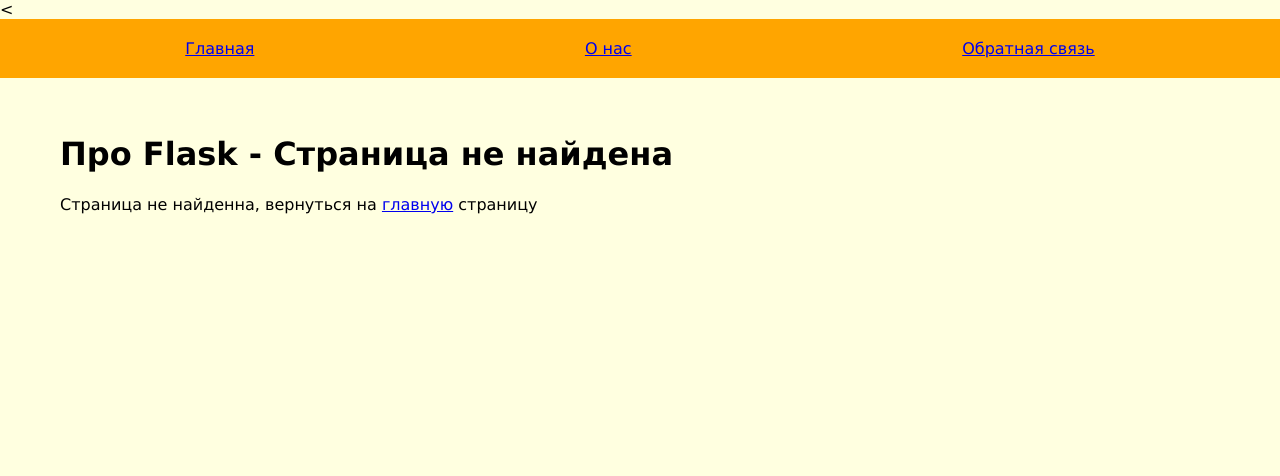
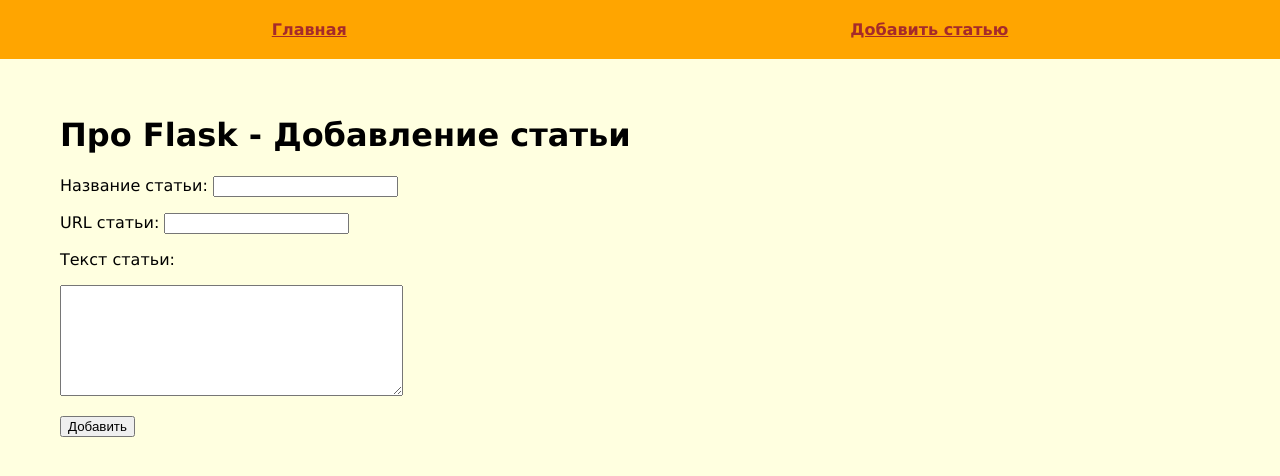
Before and after one commit to V-Tsutsurin/TopPython54, a Flask app: page /add_post in a window 1280 px wide. Shown: the top 476 px of the page. Run offline with Flask 3, Linux system fonts and the light colour scheme; data comes from the database, SQL or seed files in the repository; both versions use the stored data as it was after the commit.

Commit message:
21.07.2026

```diff
--- /dev/null
+++ b/FDataBase.py
@@ -0,0 +1,60 @@
+import sqlite3
+import time
+import math
+import re
+from flask import url_for
+
+class FDataBase:
+    def __init__(self, db):
+        self.__db = db
+        self.__cur = db.cursor()
+
+    def get_menu(self):
+        sql = "SELECT * FROM mainmenu"
+        try:
+            self.__cur.execute(sql)
+            res = self.__cur.fetchall()
+            if res:
+                return res
+        except IOError:
+            print("Ошибка чтения из базы данных")
+        return []
+
+    def add_post(self, title, text, url):
+        try:
+            self.__cur.execute("SELECT COUNT() as 'count' FROM posts WHERE url LIKE ?", (url,))
+            res = self.__cur.fetchone()
+            if res['count'] > 0:
+                print("Статья с таким url уже существует")
+                return False
+
+            base = url_for('static', filename='images')
+            text = re.sub(r'(?P<tag><img\s+[^>]*src=)(?P<quote>[\'"])(?P<url>.+?)(?P=quote)>', r'\g<tag>' + base + r'/\g<url>>', text)
+
+            tm = math.floor(time.time())
+            self.__cur.execute("INSERT INTO posts VALUES(NULL, ?, ?, ?, ?)", (title, text, url, tm))
+            self.__db.commit()
+            return True
+        except sqlite3.Error as e:
+            print("Ошибка добавления статьи в БД" + str(e))
+            return False
+
+    def get_posts_anonce(self):
+        try:
+            self.__cur.execute("SELECT id, title, text, url FROM posts ORDER BY time DESC")
+            res = self.__cur.fetchall()
+            if res:
+                return res
+        except sqlite3.Error as e:
+            print("Ошибка получения статей из БД" + str(e))
+        return []
+
+    def get_post(self, alias):
+        try:
+            self.__cur.execute(f"SELECT title, text FROM posts WHERE url='{alias}' LIMIT 1")
+            res = self.__cur.fetchone()
+            if res:
+                return res
+        except sqlite3.Error as e:
+            print("Ошибка получения статьи из БД" + str(e))
+        return False, False
--- a/first.py
+++ b/first.py
@@ -1,7 +1,7 @@
 import sqlite3
 import os
-
 from flask import Flask, render_template, url_for, request, flash, session, redirect, abort, g
+from FDataBase import FDataBase
 
 DATABASE = "/tmp/flsk.db"
 DEBUG = True
@@ -34,8 +34,20 @@
 @app.route("/index")
 @app.route("/")
 def index():
-    print(url_for("index"))
-    return render_template("index.html", title="Главная", menu=menu)
+    db = get_db()
+    dbase = FDataBase(db)
+    return render_template("index.html", title="Главная", menu=dbase.get_menu(), posts=dbase.get_posts_anonce())
+
+@app.route("/post/<alias>")
+def show_post(alias):
+    db = get_db()
+    dbase = FDataBase(db)
+    title, post = dbase.get_post(alias)
+    if not title:
+        abort(404)
+
+    return render_template("post.html", menu=dbase.get_menu(), title=title, post=post)
+
 
 @app.route("/about")
 def about():
@@ -68,7 +80,9 @@
 
 @app.errorhandler(404)
 def page_not_found(error):
-    return render_template("page404.html", title="Страница не найдена", menu=menu)
+    db = get_db()
+    dbase = FDataBase(db)
+    return render_template("page404.html", title="Страница не найдена", menu=dbase.get_menu())
 
 @app.route("/login", methods=["POST", "GET"])
 def login():
@@ -79,6 +93,21 @@
         return redirect(url_for('profile', username=session['userLogged']))
     return render_template("login.html", title="Авторизация", menu=menu)
 
+@app.route("/add_post", methods=["POST", "GET"])
+def add_post():
+    db = get_db()
+    dbase = FDataBase(db)
+    if request.method == "POST":
+        if len(request.form['name']) > 4 and len(request.form['post']) > 10:
+            res = dbase.add_post(request.form['name'], request.form['post'], request.form['url'])
+            if not res:
+                flash("Ошибка добавления статьи", category="error")
+            else:
+                flash("Статья добавленна успешно", category="success")
+        else:
+            flash("Ошибка добавления в базу данных", category="error")
+
+    return render_template("add_post.html", title="Добавление статьи", menu=dbase.get_menu())
 
 def get_db():
     if not hasattr(g, 'link_db'):
--- a/sq_db.sql
+++ b/sq_db.sql
@@ -2,4 +2,12 @@
 id INTEGER PRIMARY KEY AUTOINCREMENT,
 title TEXT NOT NULL,
 url TEXT NOT NULL
-)
+);
+
+CREATE TABLE IF NOT EXISTS posts(
+id INTEGER PRIMARY KEY AUTOINCREMENT,
+title TEXT NOT NULL,
+text TEXT NOT NULL,
+url TEXT NOT NULL,
+time INTEGER NOT NULL
+);
--- a/static/css/style.css
+++ b/static/css/style.css
@@ -30,3 +30,35 @@
   border: 1px solid #FF4343;
   background: #FF9c9c;
 }
+.menu a{
+  font-weight: bold;
+  color: brown;
+}
+ul{
+  list-style: none;
+  padding: 0;
+}
+p>a{
+  text-decoration: none;
+  color: brown;
+}
+li>p, li div{
+  border: 1px solid #CCC;
+  padding: 10px 20px;
+}
+p.title{
+  margin: 0;
+  font-weight: bold;
+  background: gold;
+}
+p.title a{
+  display: block;
+}
+p.title:hover{
+  background: orange;
+}
+.annonce{
+  margin-bottom: 40px;
+  background: #FFF;
+  margin-top: -1px;
+}
--- /dev/null
+++ b/templates/add_post.html
@@ -0,0 +1,23 @@
+{% extends 'base.html' %}
+
+{% block title %}
+{{super ()}}
+{% endblock %}
+
+
+{% block content %}
+{{super ()}}
+
+{% for cat, msg in get_flashed_messages(True) %}
+    <div class="flash {{ cat }}">{{ msg }}</div>
+{% endfor %}
+
+<form action="{{url_for('add_post')}}" method="post" class="form-contact">
+  <p>Название статьи: <input type="text" name="name" required></p>
+  <p>URL статьи: <input type="text" name="url" required></p>
+  <p>Текст статьи:</p>
+  <p><textarea name="post" cols="40" rows="7"></textarea></p>
+  <p><input type="submit" value="Добавить"></p>
+</form>
+
+{% endblock %}
--- a/templates/base.html
+++ b/templates/base.html
@@ -16,7 +16,7 @@
     <ul class="menu">
         {% for m in menu %}
         <li>
-            <a href="{{ m.url }}">{{ m.name }}</a>
+            <a href="{{ m.url }}">{{ m.title }}</a>
         </li>
         {% endfor %}
     </ul>
```
Also changed, not shown: templates/index.html (+13 -1 lines), templates/post.html (added, +11 -0 lines), flsk.db, static/images/1.jpg (added).
